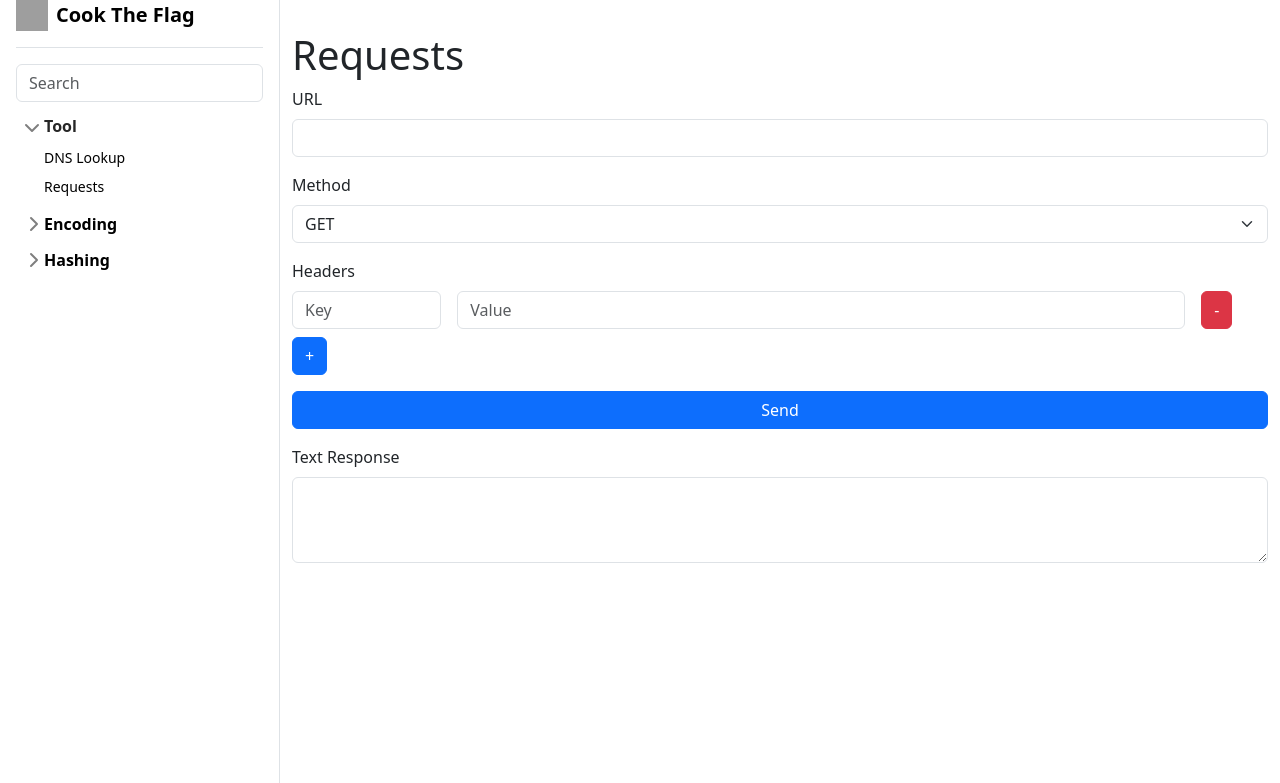
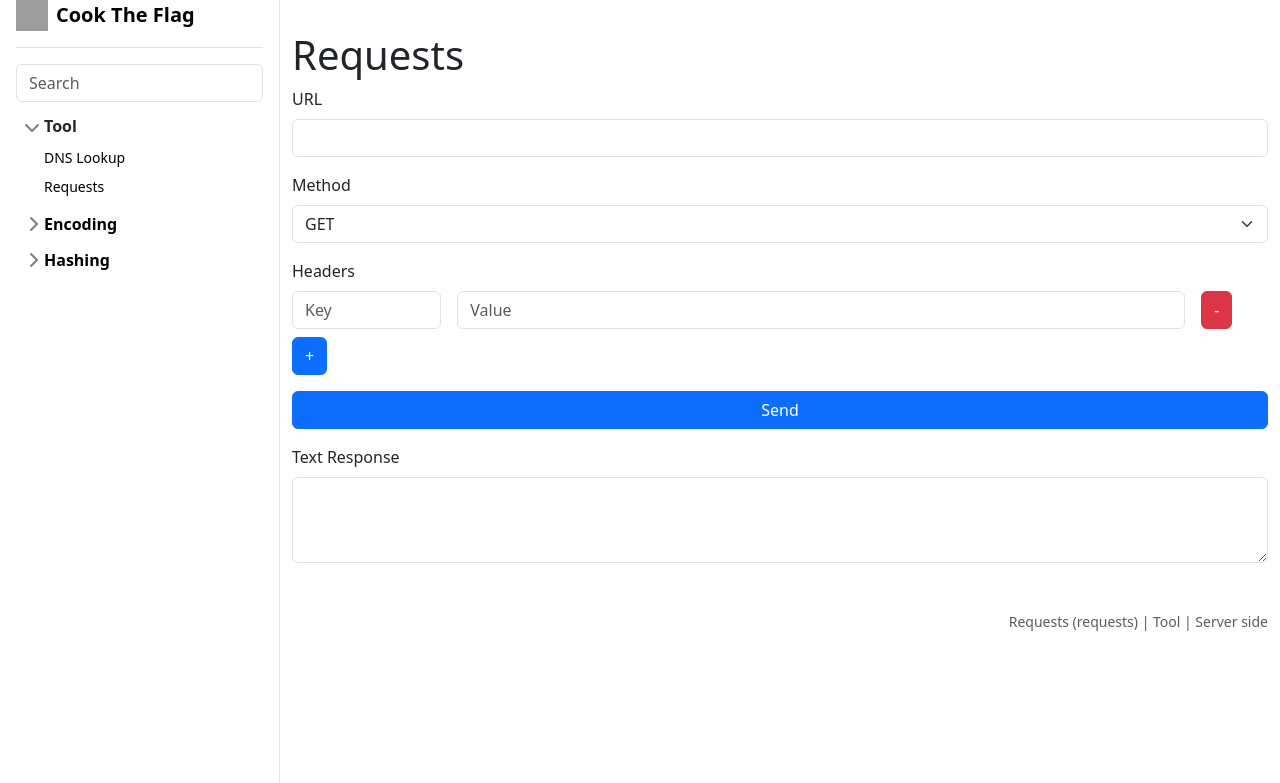
Before and after one commit to zalo-alex/CookTheFlag, a Flask app: page /module/requests in a window 1280 px wide. Shown: the part 17-800 px from the top of the page. Run offline with Flask 3, Linux system fonts and the light colour scheme; some libraries are stand-ins or nearby versions; grey boxes are pictures that could not be loaded.

Commit message:
Add footer info text

```diff
--- a/templates/module.html
+++ b/templates/module.html
@@ -57,4 +57,5 @@
     </div>
     {% endfor %}
 </form>
+<span class="figure-caption text-end mt-5 d-block">{{ module.name }} ({{ module.url }}) | {{ module.category }} | {{ "Client side" if module.script else "Server side" }}</span>
 {% endblock %}
```
